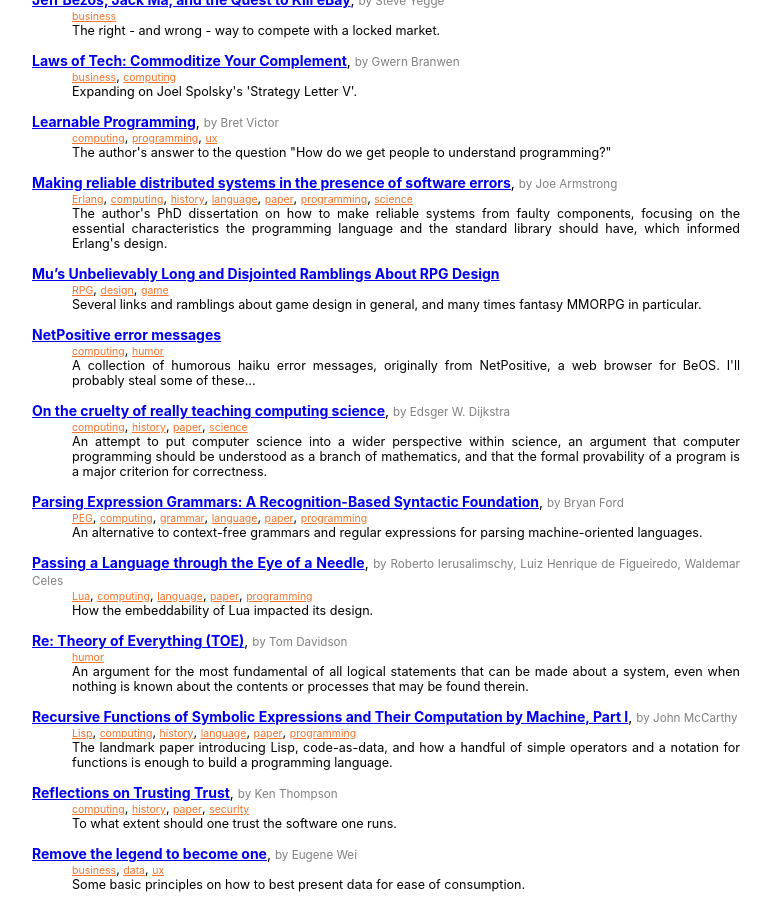
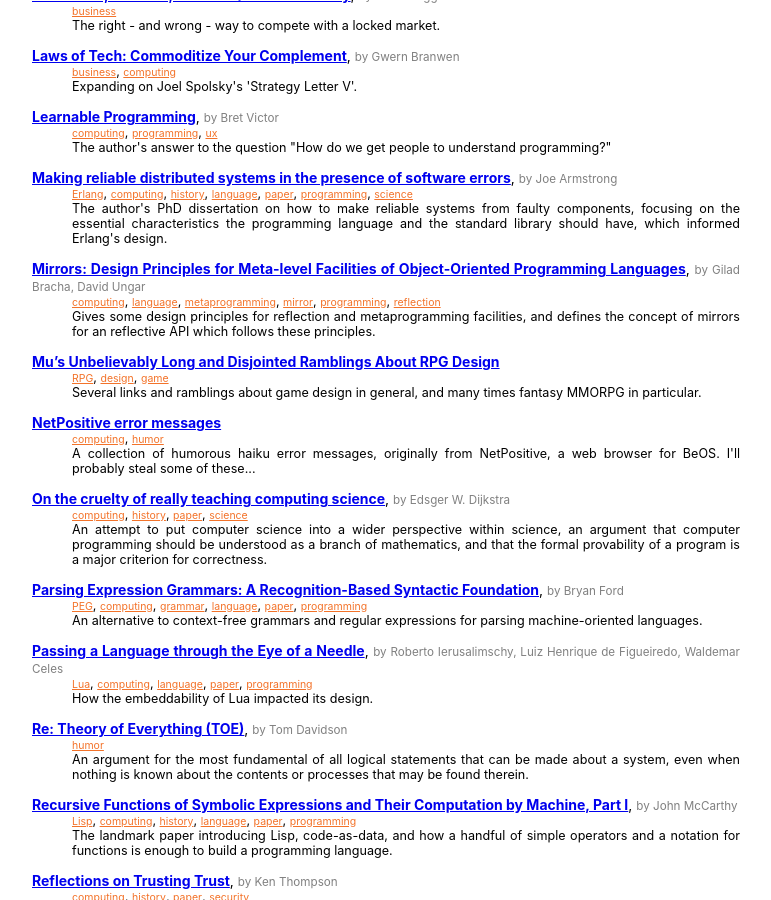
Before and after one commit to hanjos/hanjos.github.io, a Jekyll site: the page built from bookmarks.md, in a window 1280 px wide and 900 px high, scrolled down 2272 px. Shown: the whole window, without its empty margins (322-1093 px from the left). Built offline with Jekyll 4.4.1, drawn with Linux system fonts in a browser that asks for light colours; some of the changed text lies outside the part shown.

Commit message:
Update bookmarks.yml

```diff
--- a/_data/bookmarks.yml
+++ b/_data/bookmarks.yml
@@ -294,3 +294,8 @@
   authors: Bryan Ford
   description: An alternative to context-free grammars and regular expressions for parsing machine-oriented languages.
   tags: ['computing', 'grammar', 'language', 'paper', 'PEG', 'programming']
+- url: http://bracha.org/mirrors.pdf
+  title: "Mirrors: Design Principles for Meta-level Facilities of Object-Oriented Programming Languages"
+  authors: ['Gilad Bracha', 'David Ungar']
+  description: Gives some design principles for reflection and metaprogramming facilities, and defines the concept of mirrors for an reflective API which follows these principles.
+  tags: ['computing', 'language', 'metaprogramming', 'mirror', 'programming', 'reflection']
```
